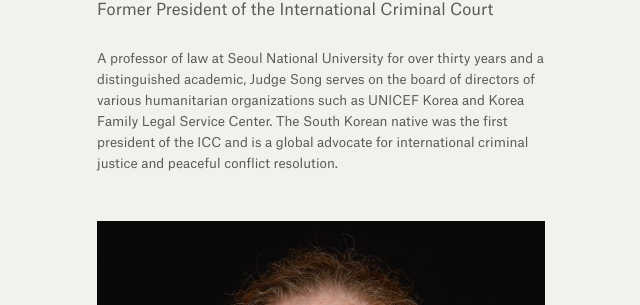
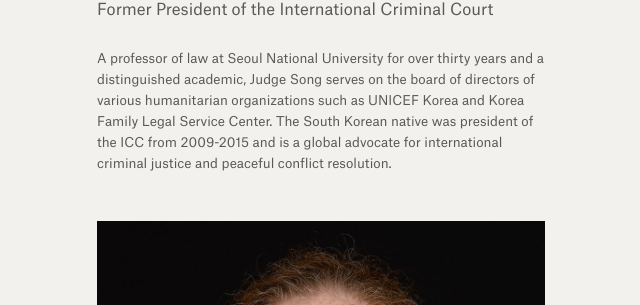
Before and after one commit to weights-and-measures/weights-and-measures.github.io, a Jekyll site: the page built from photographs.html, in a window 1280 px wide and 900 px high, scrolled down 26647 px. Shown: the part 208-513 px from the top of the window, without its empty margins (319-959 px from the left). Built offline with Jekyll 4.4.1, drawn with Linux system fonts in a browser that asks for light colours.

Commit message:
Updated Song Sang Hyun Song Star

```diff
--- a/_photographs/song-sang-hyun-song-star.markdown
+++ b/_photographs/song-sang-hyun-song-star.markdown
@@ -9,4 +9,4 @@ position: 2
 Sang-Hyun Song <br> Former President of the International Criminal Court
 
 
-A professor of law at Seoul National University for over thirty years and a distinguished academic, Judge Song serves on the board of directors of various humanitarian organizations such as UNICEF Korea and Korea Family Legal Service Center. The South Korean native was the first president of the ICC and is a global advocate for international criminal justice and peaceful conflict resolution.
+A professor of law at Seoul National University for over thirty years and a distinguished academic, Judge Song serves on the board of directors of various humanitarian organizations such as UNICEF Korea and Korea Family Legal Service Center. The South Korean native was president of the ICC from 2009-2015 and is a global advocate for international criminal justice and peaceful conflict resolution.
```
